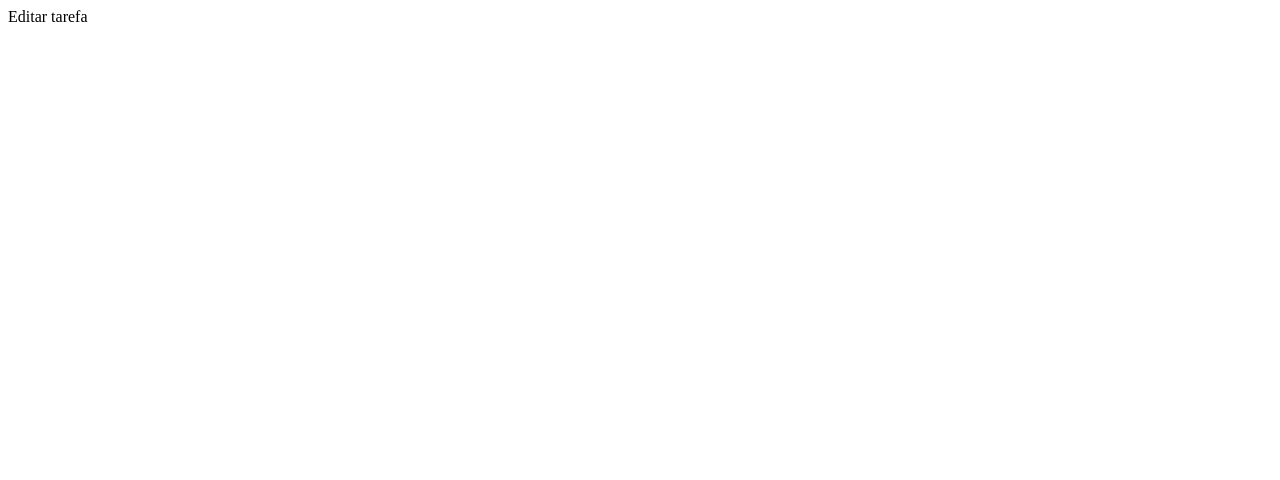
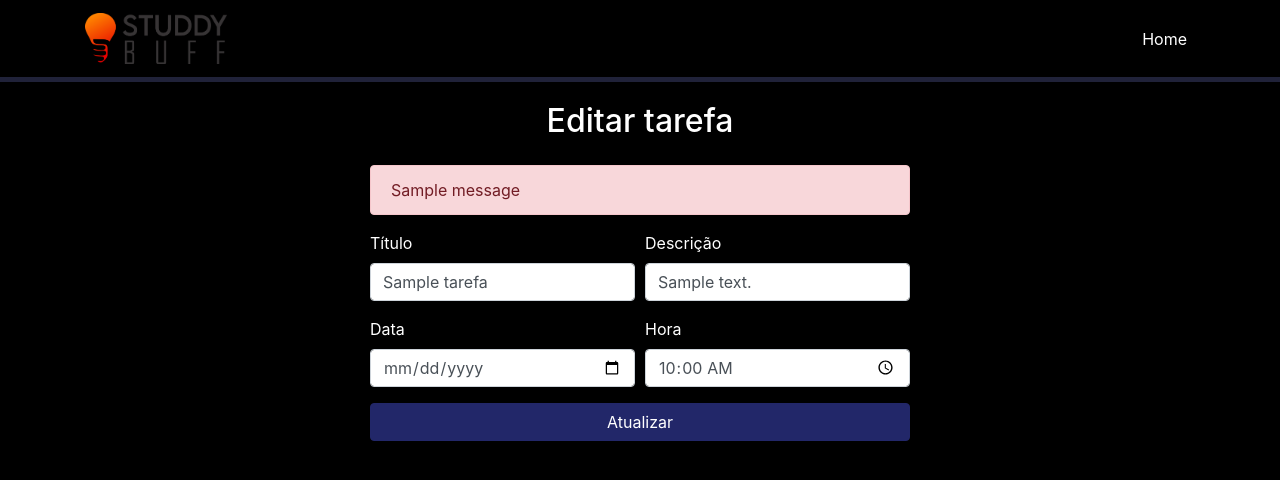
Before and after one commit to rribeiro200/studybuffapp, a Django app: page /editar_tarefa/1 in a window 1280 px wide. Before the commit the part shown is almost empty. Shown: the top 480 px of the page. Run offline with Django 5.2, Linux system fonts and the light colour scheme; tables that the repository leaves empty hold one stand-in row (values such as "Sample post"); one stand-in notice (Sample message) is shown; some libraries are stand-ins or nearby versions.

Commit message:
Implemetando atualização de tarefas

```diff
--- /dev/null
+++ b/tarefas/templates/tarefas/editar_tarefa.html
@@ -0,0 +1,97 @@
+{% load static %}
+<!DOCTYPE html>
+<html lang="pt-br">
+
+<head>
+    <meta charset="utf-8">
+    <meta name="viewport" content="width=device-width, initial-scale=1, shrink-to-fit=no">
+
+    <link rel="stylesheet" href="https://stackpath.bootstrapcdn.com/bootstrap/4.1.3/css/bootstrap.min.css"
+        integrity="sha384-MCw98/SFnGE8fJT3GXwEOngsV7Zt27NXFoaoApmYm81iuXoPkFOJwJ8ERdknLPMO" crossorigin="anonymous">
+
+    <link rel="stylesheet" href="https://use.fontawesome.com/releases/v5.3.1/css/all.css"
+        integrity="sha384-mzrmE5qonljUremFsqc01SB46JvROS7bZs3IO2EmfFsd15uHvIt+Y8vEf7N7fWAU" crossorigin="anonymous">
+
+    <link rel="stylesheet" type="text/css" href="{% static 'css/estilo.css' %}">
+
+    <title>StudyBuff - Atualizar tarefa</title>
+</head>
+
+<body style="background-color: #000000;">
+
+    <header>
+        <nav class="caixa-navbar navbar navbar-expand-sm navbar-light" style="background-color: #000000;">
+            <div class="container">
+
+                <a href="" class="navbar-brand">
+                    <img src="{% static 'img/logo.png' %}" width="142">
+                </a>
+
+                <button class="navbar-toggler" data-toggle="collapse" data-target="#nav-principal">
+                    <span class="navbar-toggler-icon"></span>
+                </button>
+
+                <div class="collapse navbar-collapse" id="nav-principal">
+                    <ul class="navbar-nav ml-auto">
+                        <li class="nav-item">
+                            <a href="{% url 'tarefas:index' %}" style="color: white;" class="nav-link">Home</a>
+                        </li>
+                    </ul>
+                </div>
+
+            </div>
+        </nav>
+    </header>
+
+    <section id="registro">
+        <div class="container">
+            <div class="row justify-content-center">
+                <div class="col-md-6">
+                    <h2 style="color: white; margin-top:20px;" class="text-center mb-4">Editar tarefa</h2>
+
+                    {% if messages %}
+                        <div class="messages">
+                            {% for message in messages %}
+                                <div class="alert alert-danger" role="alert">
+                                    {{ message }}
+                                </div>
+                            {% endfor %}
+                        </div>
+                    {% endif %}
+
+                    {% if  tarefa %}
+                    <form action="{% url 'tarefas:editar_tarefa' tarefa.pk %}" method="POST">
+                        {% csrf_token %}
+                        <div class="form-row">
+                            <div class="form-group col-md-6">
+                                <label style="color: white;" for="titulo">Título</label>
+                                <input type="text" class="form-control" id="titulo" name="titulo" value="{{ tarefa.titulo }}">
+                            </div>
+                            <div class="form-group col-md-6">
+                                <label style="color: white;" for="descricao">Descrição</label>
+                                <input type="textarea" class="form-control" id="descricao" name="descricao" value="{{tarefa.descricao}}">
+                            </div>
+                        </div>
+                        <div class="form-row">
+                            <div class="form-group col-md-6">
+                                <label style="color: white;" for="data">Data</label>
+                                <input type="date" class="form-control" id="data" name="data"
+                                    value="{{tarefa.data}}">
+                            </div>
+                            <div class="form-group col-md-6">
+                                <label style="color: white;" for="hora">Hora</label>
+                                <input type="time" class="form-control" id="hora" name="hora"
+                                    value="{{tarefa.hora}}">
+                            </div>
+                        </div>
+                        <button type="submit" style="background-color: #222769; border-color: #222769;"
+                            class="btn btn-primary btn-block">Atualizar</button>
+                    </form>
+                    {% endif %}
+                </div>
+            </div>
+        </div>
+    </section>
+</body>
+
+</html>
--- a/tarefas/templates/tarefas/minhas_tarefas.html
+++ b/tarefas/templates/tarefas/minhas_tarefas.html
@@ -97,8 +97,7 @@
                               Criar tarefa
                             </a>
                           </div>
-                    {% endif %}
-
+                    {% else %}
                     <ul class="list-group">
                         {% for tarefa in tarefas %}
                         <li class="list-group-item d-flex justify-content-between align-items-center">
@@ -113,6 +112,9 @@
                         </li>
                         {% endfor %}
                     </ul>
+                    {% endif %}
+
+
                 </div>
             </div>
         </div>
--- a/tarefas/views.py
+++ b/tarefas/views.py
@@ -56,6 +56,46 @@
 
 
 def editar_tarefa(request, pk):
-    # Abrir um modal com os dados da tarefa nos inputs para usuário editar
+    tarefa = Tarefa.objects.filter(pk=pk).first()
 
-    return HttpResponse('Editar tarefa')
+    if request.method == 'POST':
+        novo_titulo = request.POST.get('titulo')
+        nova_descricao = request.POST.get('descricao')
+        nova_data = request.POST.get('data')
+        nova_hora = request.POST.get('hora')
+
+        # Validar campos
+        if not novo_titulo:
+            messages.error(request, 'O título é obrigatório.')
+            return redirect('tarefas:editar_tarefa', pk=pk)
+
+        if not nova_descricao:
+            messages.error(request, 'A descrição é obrigatória.')
+            return redirect('tarefas:editar_tarefa', pk=pk)
+
+        if not nova_data:
+            messages.error(request, 'A data é obrigatória.')
+            return redirect('tarefas:editar_tarefa', pk=pk)
+
+        if not nova_hora:
+            messages.error(request, 'A hora é obrigatória.')
+            return redirect('tarefas:editar_tarefa', pk=pk)
+
+        if not messages:
+            print('PEGOU')
+            tarefa_atualizada = Tarefa.objects.filter(pk=pk).update(
+                titulo=novo_titulo,
+                descricao=nova_descricao,
+                data=nova_data,
+                hora=nova_hora,
+            )
+
+            if tarefa_atualizada:
+                messages.success(request, 'Tarefa atualizada com sucesso!')
+                return redirect('tarefas:minhas_tarefas')
+
+        tarefas_do_usuario = Tarefa.objects.all().filter(usuario_fk=request.session['usuario']['id'])
+
+        return render(request, 'tarefas/minhas_tarefas.html', {'tarefas': tarefas_do_usuario})
+
+    return render(request, 'tarefas/editar_tarefa.html', {'tarefa': tarefa})
```
Also changed, not shown: todo.md (+5 -1 lines). Lines whose indentation alone changed are shown as unchanged.
